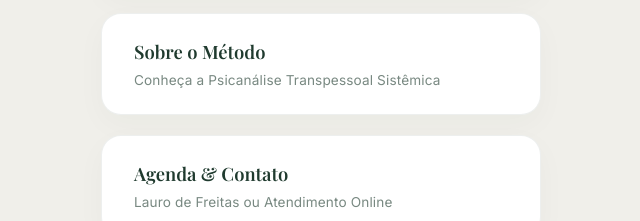
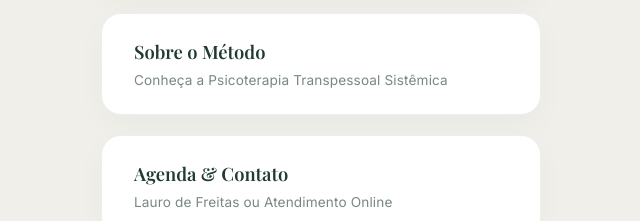
Before and after one commit to WalaceRamosdev/erikaspinola, an Astro site: page /links in a window 1280 px wide. Shown: the part 612-833 px from the top of the page, 319-959 px from the left. Built offline with nearby package versions, Linux system fonts and the light colour scheme; Astro itself is replaced by a stand-in of ours; a web font is replaced by a local one.

Commit message:
correção de método da profissiona

```diff
--- a/src/pages/links.astro
+++ b/src/pages/links.astro
@@ -479,7 +479,7 @@ const description = "Psicoterapeuta Transpessoal Sistêmica. Acesse canais de at
                 <a href="/" class="link-card">
                     <div class="link-content">
                         <span class="link-label">Sobre o Método</span>
-                        <span class="link-sublabel">Conheça a Psicanálise Transpessoal Sistêmica</span>
+                        <span class="link-sublabel">Conheça a Psicoterapia Transpessoal Sistêmica</span>
                     </div>
                     <div class="link-arrow">
                         <svg width="24" height="24" viewBox="0 0 24 24" fill="none" stroke="currentColor" stroke-width="1.5" stroke-linecap="round" stroke-linejoin="round"><line x1="5" y1="12" x2="19" y2="12"></line><polyline points="12 5 19 12 12 19"></polyline></svg>
```
